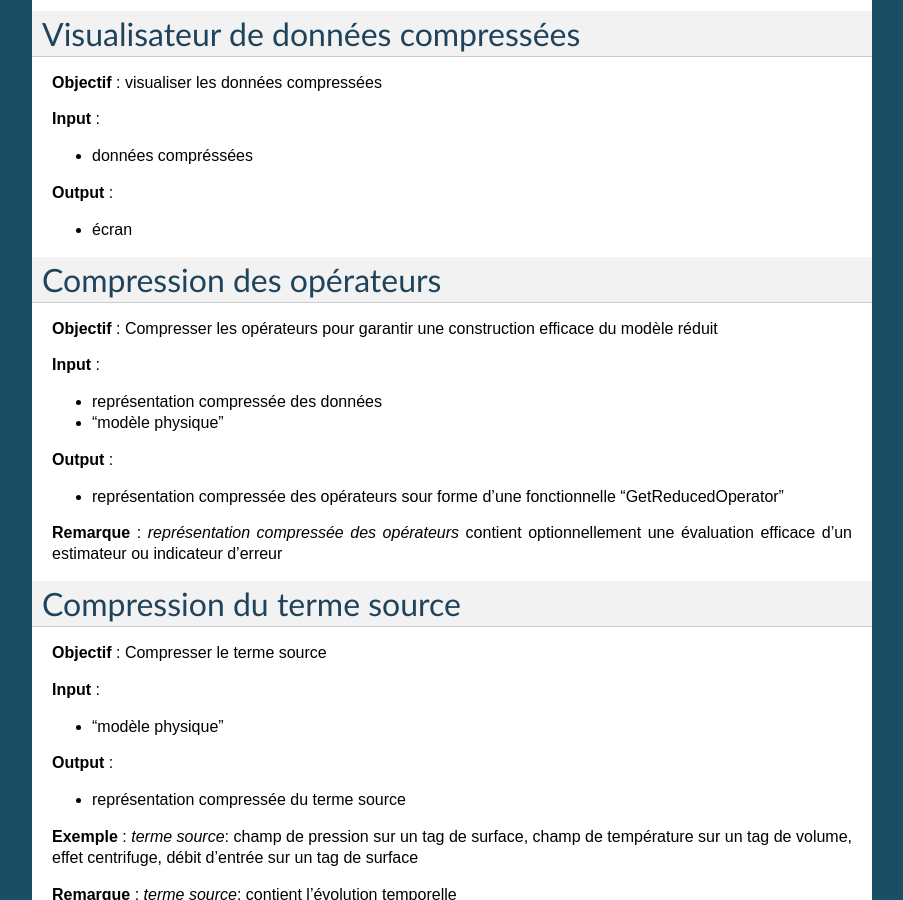
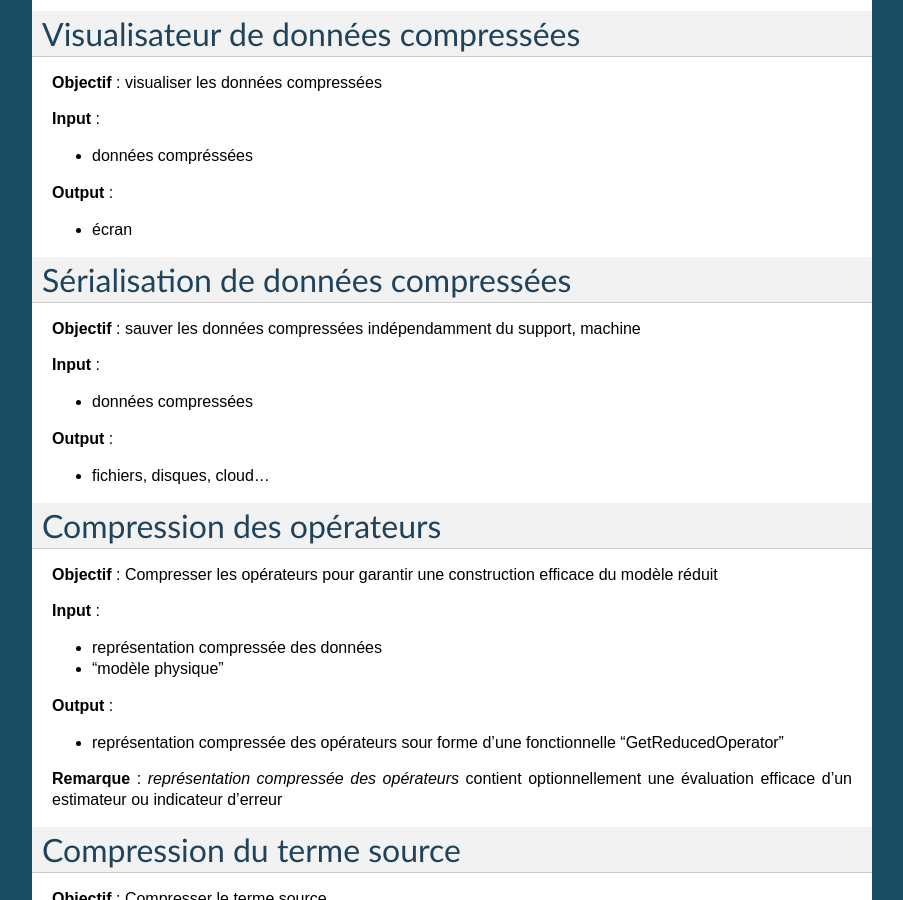
Before and after one commit to feelpp/mordicus, a Sphinx documentation site: the page built from source/features-description/MORDICUS/mordicus_fonctionnalites.rst, in a window 1280 px wide and 900 px high, scrolled down 1698 px. Shown: the whole window, without its empty margins (198-1101 px from the left). Built offline with Sphinx 7.4.7, drawn with Linux system fonts in a browser that asks for light colours; some of the changed text lies outside the part shown.

Commit message:
Add "Sérialisation des données compressées" function

```diff
--- a/source/features-description/MORDICUS/mordicus_fonctionnalites.rst
+++ b/source/features-description/MORDICUS/mordicus_fonctionnalites.rst
@@ -120,6 +120,19 @@ Visualisateur de données compressées
 - écran
 
 
+Sérialisation de données compressées
+------------------------------------
+
+**Objectif** : sauver les données compressées indépendamment du support, machine
+
+**Input** :
+
+- données compressées
+
+**Output** :
+
+- fichiers, disques, cloud...
+
 
 Compression des opérateurs
 --------------------------
```
